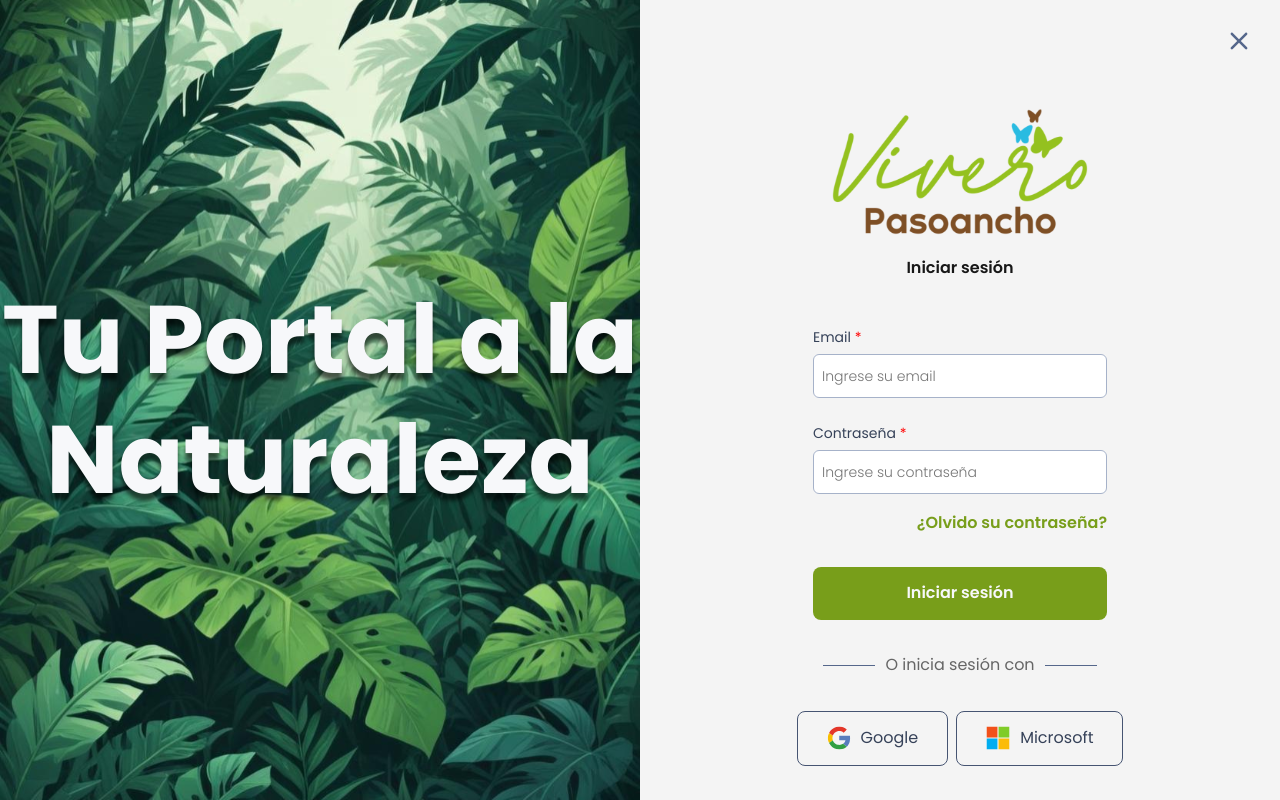
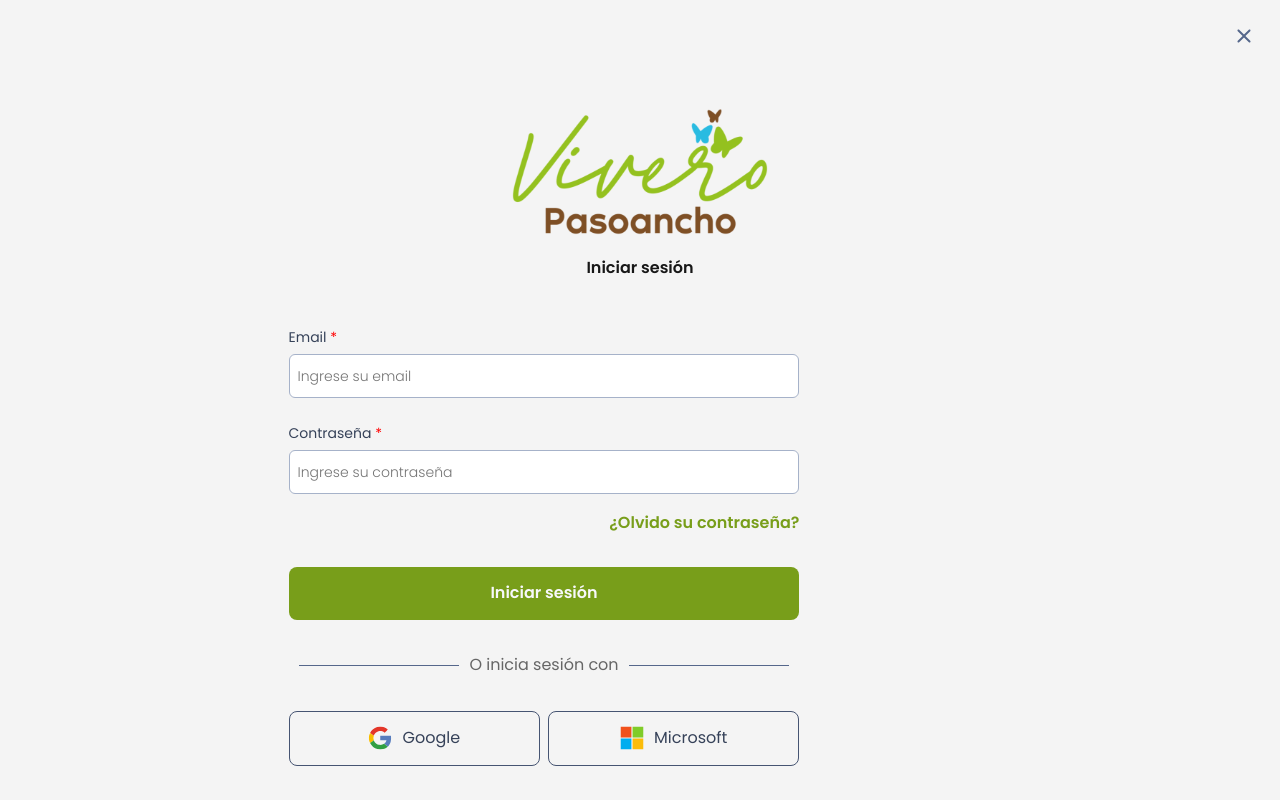
Before and after one commit to mcamilacm/gardenshop-web, a Next.js app: page /login in a window 1280 px wide. Built offline with nearby package versions, Linux system fonts and the light colour scheme.

Commit message:
padding adjusment login tablet

```diff
--- a/src/app/login/login.module.css
+++ b/src/app/login/login.module.css
@@ -9,7 +9,7 @@
 {
     display: none;
 
-    @media (min-width: 768px) {
+    @media (min-width: 1440px) {
        display:block ;
   position: relative;
   width: 50%;
@@ -62,7 +62,7 @@
     width: 100%;
 
 
-    @media (min-width: 768px) {
+    @media (min-width: 1440px) {
         width: 50%;
         overflow: auto;
 
@@ -78,7 +78,7 @@
     justify-content: center;
     align-items: center;
     margin-top: 86px;
-    @media (min-width: 768px) {
+    @media (min-width: 1440px) {
 
         margin-top: 111 px;
 
@@ -99,7 +99,7 @@
 margin-top:29.41px;
 margin-right:29.41px;
 
-@media (min-width: 768px) {
+@media (min-width: 1440px) {
 
     width: 18.68px;
 height: 18.68px;
@@ -126,7 +126,18 @@
 
 .form_items
 {
-    @media (min-width: 768px) {
+
+    @media (min-width: 744px) {
+        display: flex;
+        align-items: center;
+        justify-content: center;
+        padding-right: 192px;
+
+
+
+            }
+
+    @media (min-width: 1440px) {
 display: flex;
 align-items: center;
 justify-content: center;
@@ -140,7 +151,7 @@
     padding-right: 33px;
     padding-left: 33px;
 
-    @media (min-width: 768px) {
+    @media (min-width: 1440px) {
 
     max-width: 360px;
     width: 100%;
```
